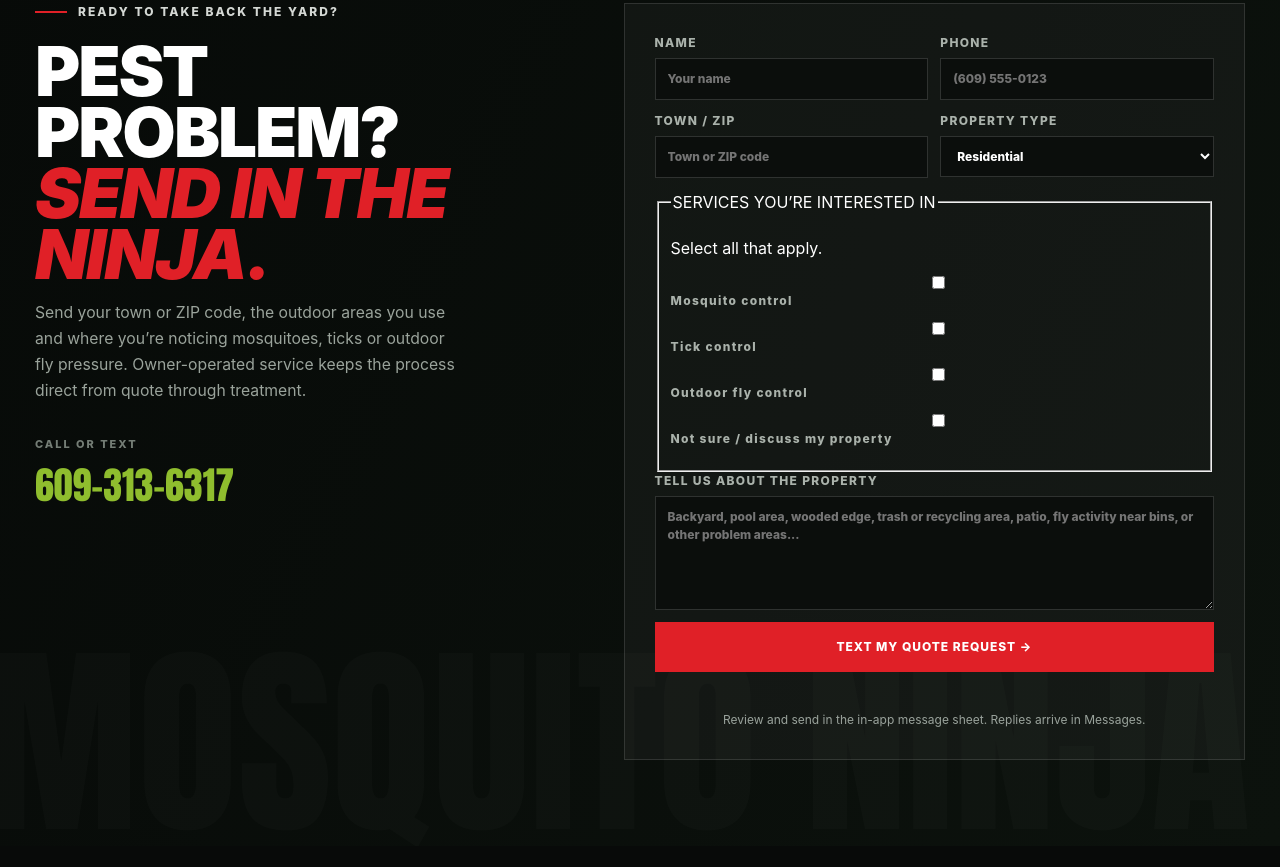
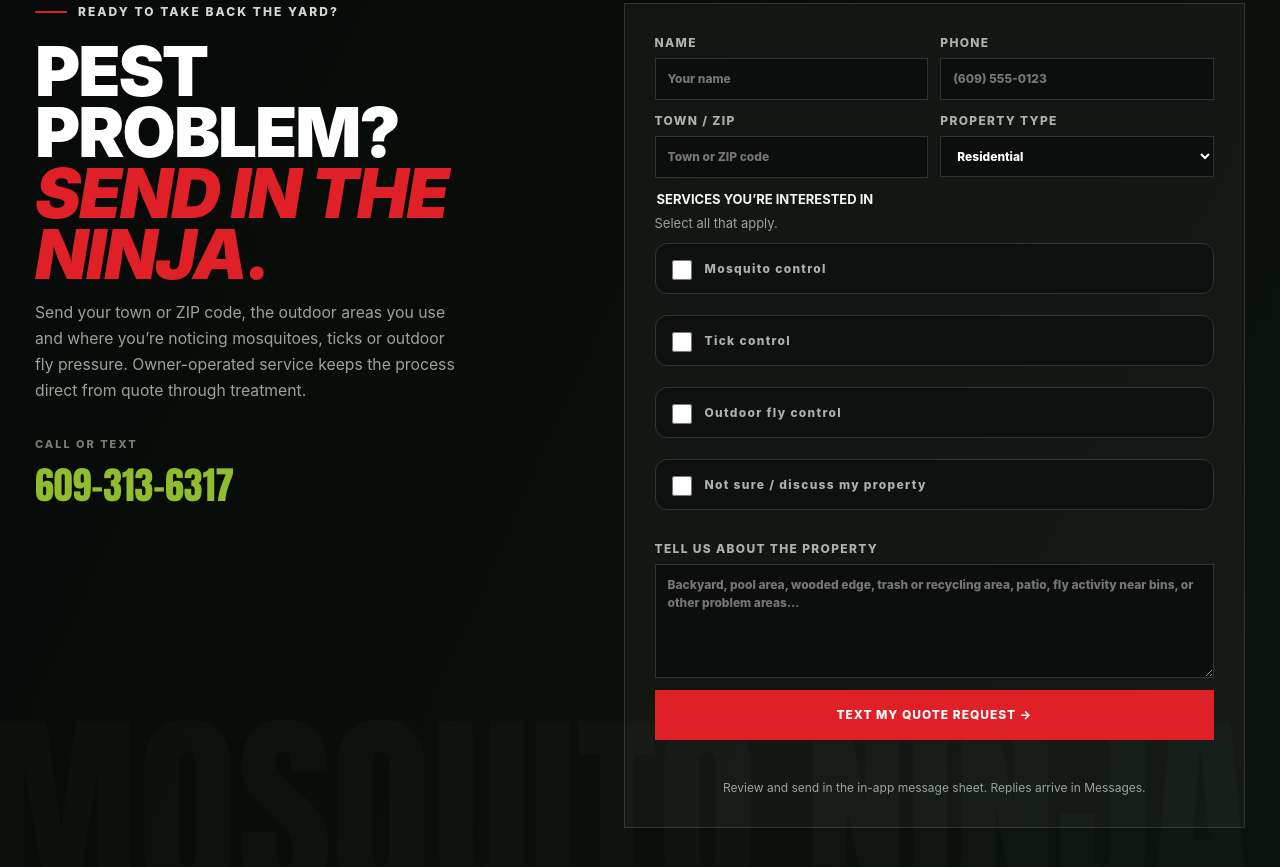
Before and after one commit to joshmas90/njbugninja-app, a plain HTML site: page MosquitoNinja/Web/index.html in a window 1280 px wide. Shown: the part 4348-5215 px from the top of the page. Before the commit the page ends 5194 px from the top, so only its background shows below. Drawn offline with Linux system fonts and the light colour scheme.

Commit message:
Align bundled app content with website service model

```diff
--- a/MosquitoNinja/Web/ios-app.css
+++ b/MosquitoNinja/Web/ios-app.css
@@ -135,3 +135,46 @@ h1, h2, h3, .eyebrow, .btn {
     grid-template-columns: 1fr;
   }
 }
+
+
+/* Multi-service quote fallback. Native Quote uses richer selectable cards. */
+.service-picker {
+  margin: 0 0 18px;
+  padding: 0;
+  border: 0;
+}
+.service-picker legend {
+  margin-bottom: 4px;
+  color: #f3f5f3;
+  font-size: .8125rem;
+  font-weight: 700;
+}
+.service-picker__hint {
+  margin: 0 0 10px;
+  color: #9aa39c;
+  font-size: .8125rem;
+}
+.service-picker__grid {
+  display: grid;
+  grid-template-columns: 1fr;
+  gap: 9px;
+}
+.service-picker__grid label {
+  display: flex;
+  align-items: center;
+  gap: 10px;
+  min-height: 48px;
+  padding: 10px 12px;
+  border: 1px solid #2b342e;
+  border-radius: 12px;
+  background: #0e110f;
+}
+.service-picker__grid input {
+  width: 20px;
+  height: 20px;
+  accent-color: #b4d578;
+}
+.service-picker[aria-invalid="true"] .service-picker__grid {
+  outline: 2px solid #e02027;
+  outline-offset: 3px;
+}
```
